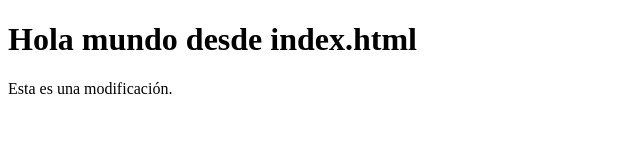
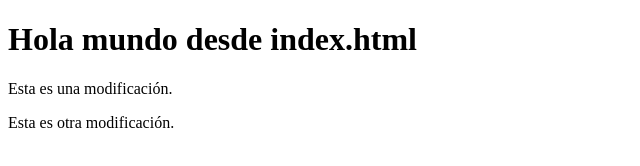
Before and after one commit to Jeff2511/laboratorio1, a plain HTML site: page index.html in a window 1280 px wide. Shown: the whole page, without its empty margins (0-640 px from the left). Drawn offline with Linux system fonts and the light colour scheme.

Commit message:
cambio archivo index.html

```diff
--- a/index.html
+++ b/index.html
@@ -6,5 +6,6 @@
 <body>
   <h1>Hola mundo desde index.html</h1>
   <p>Esta es una modificación.</p>
+  <p>Esta es otra modificación.</p>
 </body>
 </html>
```
